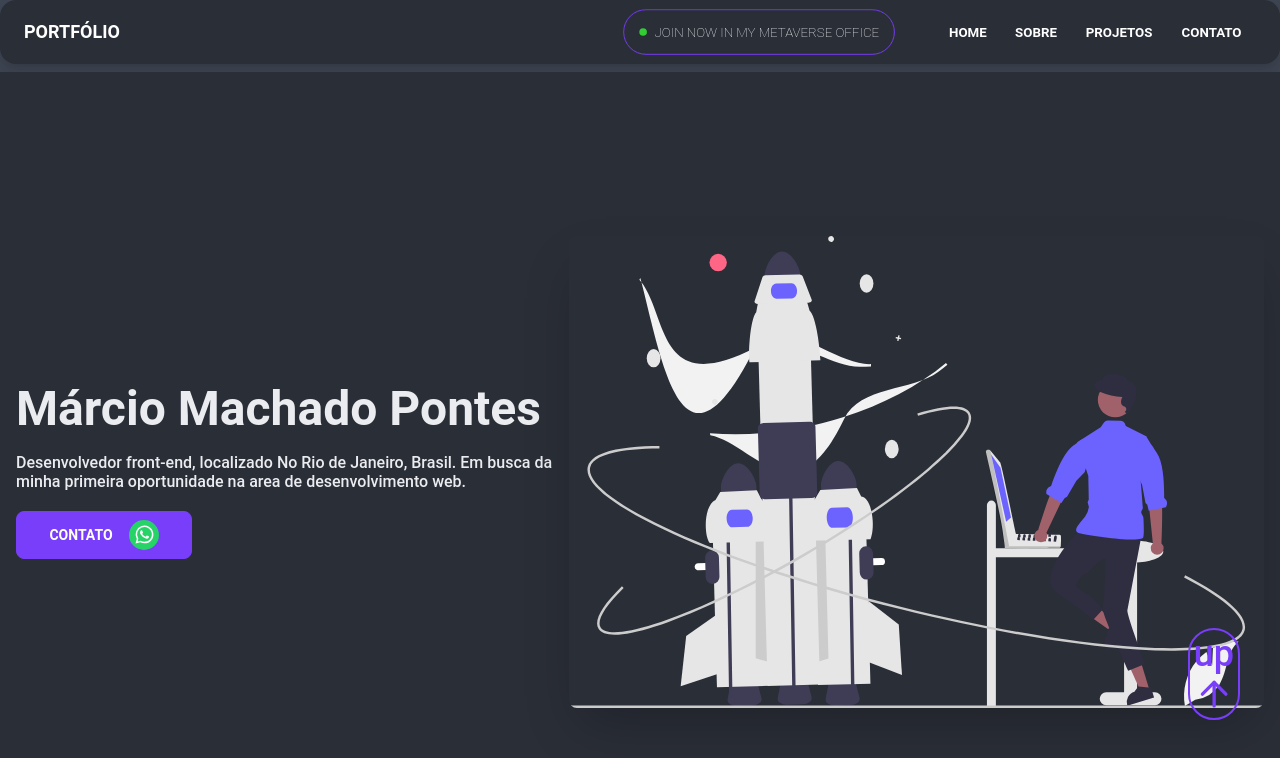
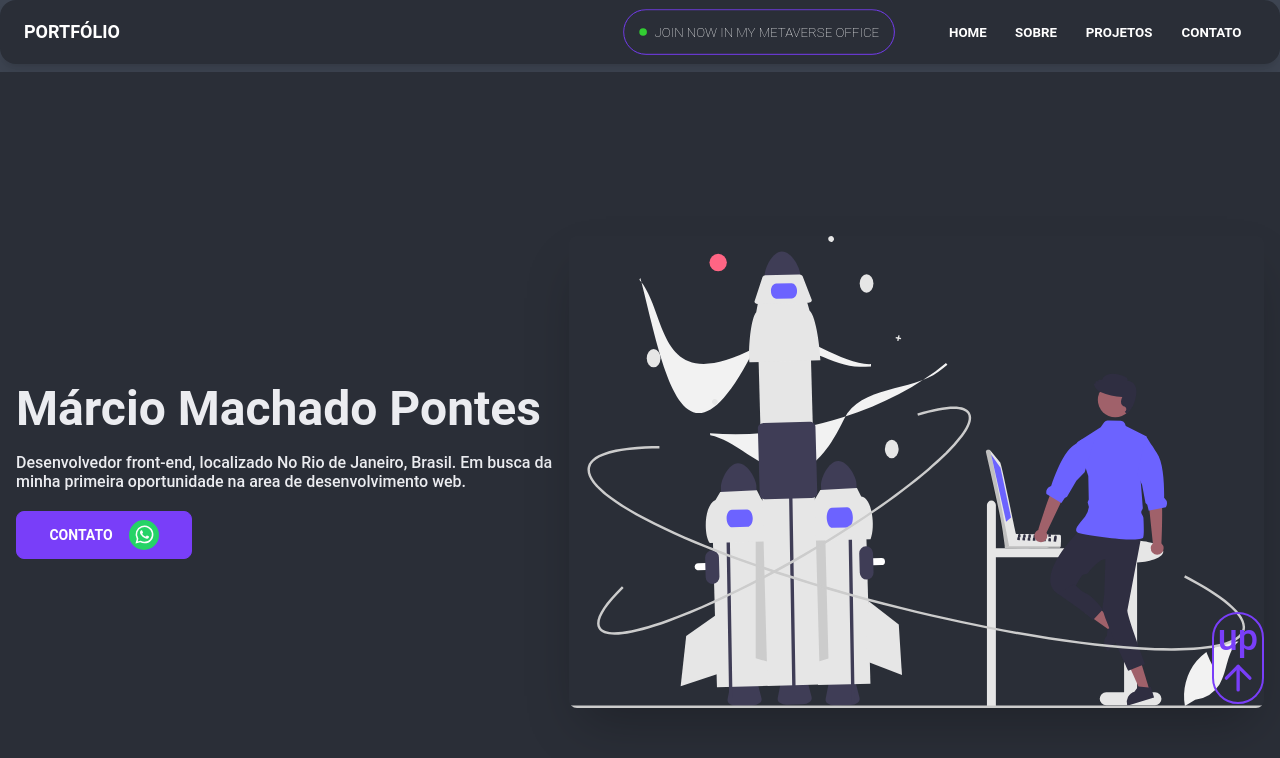
Before and after one commit to marcinhojazz/portfolio, a Next.js app: page / in a window 1280 px wide. Shown: the top 758 px of the page. Built offline with nearby package versions, Linux system fonts and the light colour scheme.

Commit message:
upsite button behavior change

```diff
--- a/src/components/UpSite/index.tsx
+++ b/src/components/UpSite/index.tsx
@@ -2,7 +2,7 @@ type UpSiteProps = {}
 
 export const UpSite = ({}: UpSiteProps) => {
   return (
-    <div className="text-primary flex fixed bottom-0 right-0 pr-10 pb-20">
+    <div className="text-primary fixed bottom-24 right-4 ">
       <a href="#nav" className=" border-2 hover:text-secondary rounded-full p-1 text-4xl">
         up<svg xmlns="http://www.w3.org/2000/svg"   viewBox="0 0 24 24" fill="none" stroke="currentColor" stroke-width="2" stroke-linecap="round" stroke-linejoin="round" className="feather feather-arrow-up"><line x1="12" y1="19" x2="12" y2="5"></line><polyline points="5 12 12 5 19 12"></polyline></svg>
       </a>
```
